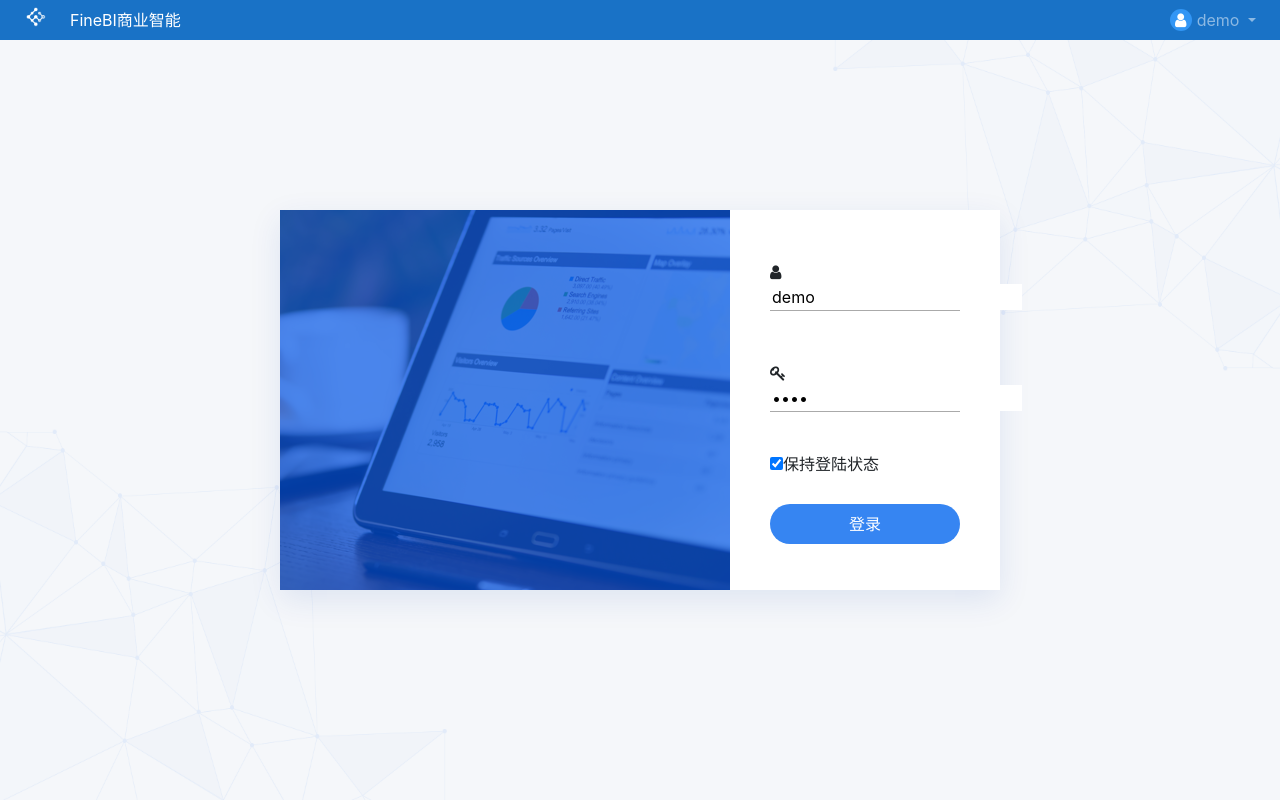
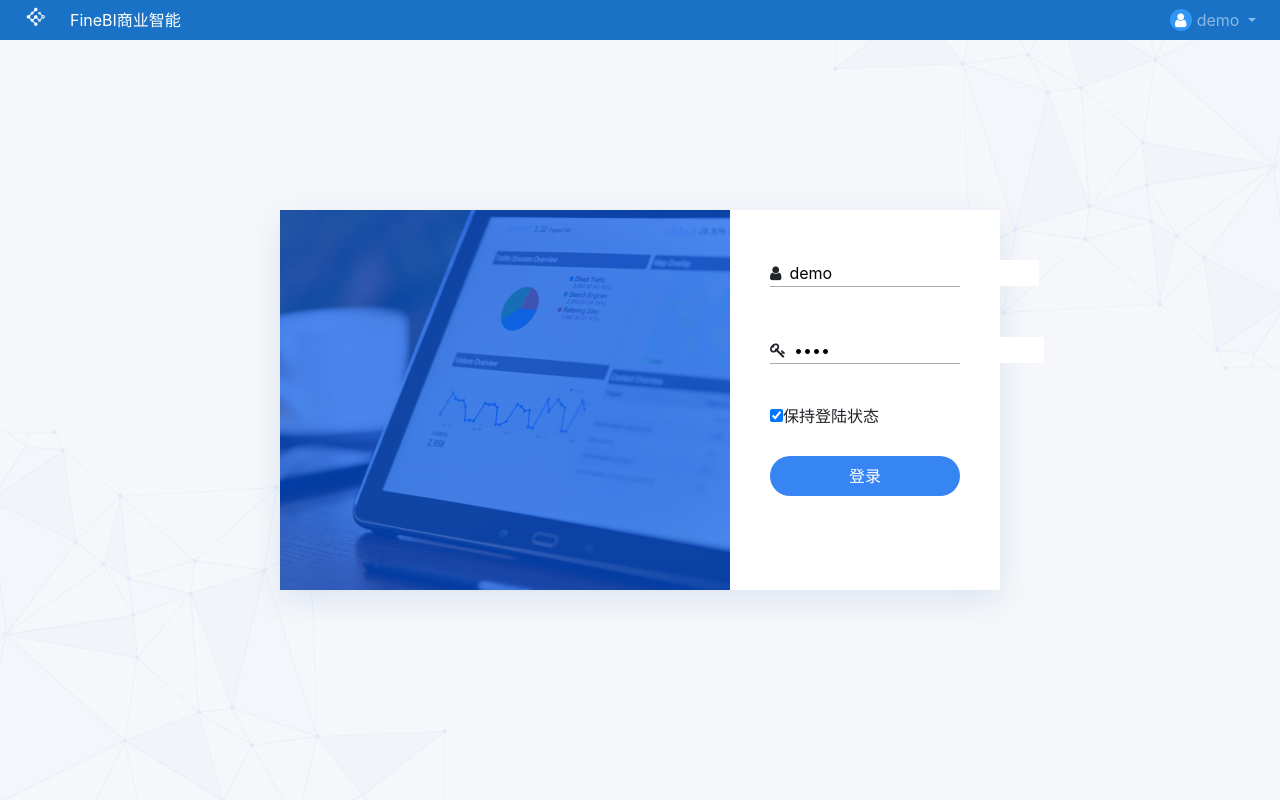
Before and after one commit to luoxa/my-bi, a Vue app: page /login in a window 1280 px wide. Built offline with nearby package versions, Linux system fonts and the light colour scheme.

Commit message:
style - login view layout adjustment

```diff
--- a/src/views/Login.vue
+++ b/src/views/Login.vue
@@ -46,7 +46,7 @@
 .login-box-right{width:270px;height:100%;float:right;position:relative;width:270px;height:100%;padding:0 40px;}
 .login-box-left>img{width:100%;height:100%;}
 .login-box-left:after{content:"";display:block;position:absolute;left:0;right:0;top:0;bottom:0;background:rgba(0,84,230,.7);}
-p.p1{margin:50px 0 10px;border-bottom:1px solid #aaa;}
+p.p1{margin:50px 0 10px;border-bottom:1px solid #aaa; white-space: nowrap;}
 p.p2{margin:40px 0 20px;text-align:left;}
 input{border:none!important;outline:none;}
 button{width:190px;height:40px;line-height:38px;text-align:center;margin:0px auto;background:#3685F2;border-radius:20px;overflow:hidden;border:none;outline:none;font-size:16px;color:#fff;}
```
